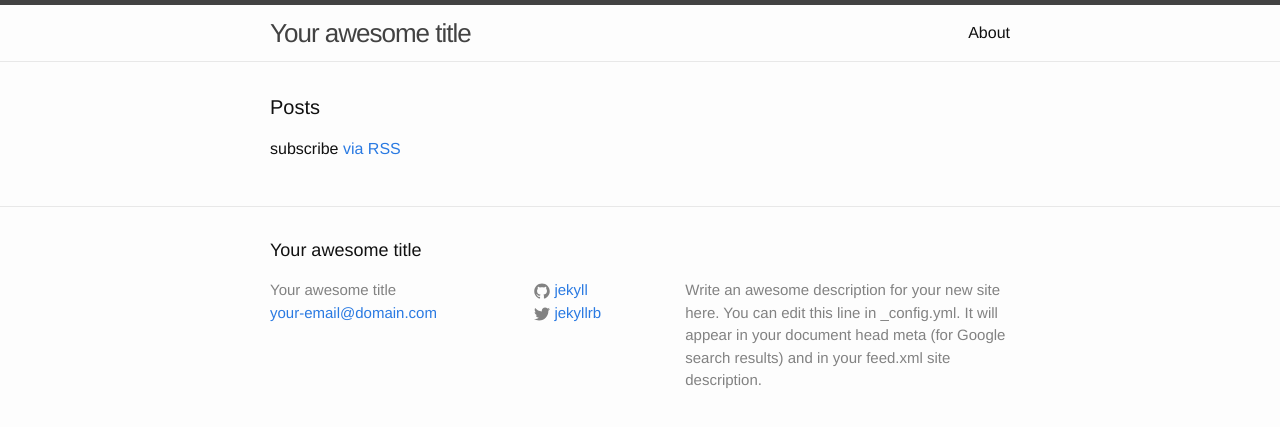
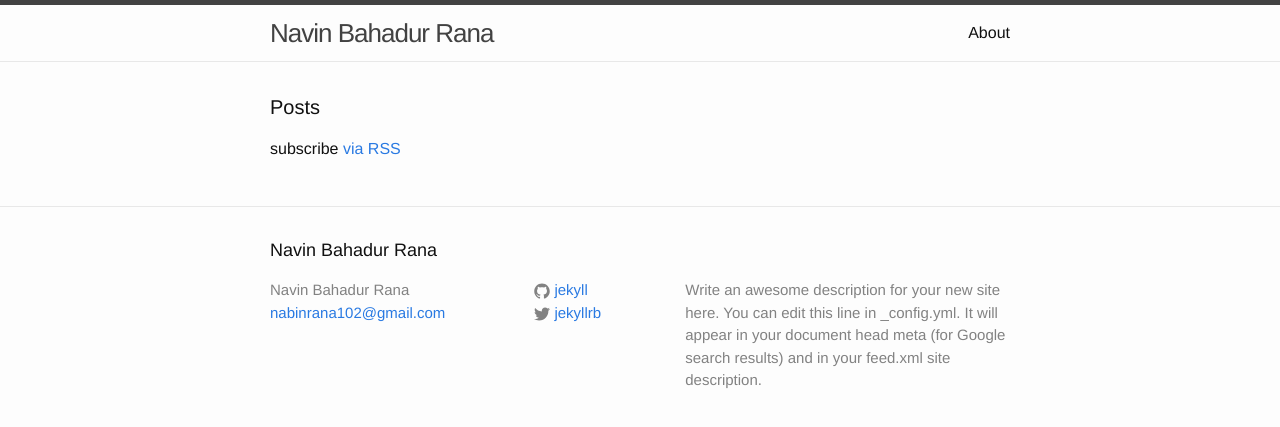
Before and after one commit to nabin98rana/nabin98rana.github.io, a Jekyll site: the page built from index.html, in a window 1280 px wide. Shown: the top 427 px of the page. Built offline with Jekyll 4.4.1, drawn with Linux system fonts in a browser that asks for light colours.

Commit message:
updated some pages

```diff
--- a/_config.yml
+++ b/_config.yml
@@ -6,8 +6,8 @@
 # 'jekyll serve'. If you change this file, please restart the server process.
 
 # Site settings
-title: Your awesome title
-email: your-email@domain.com
+title: Navin Bahadur Rana
+email: nabinrana102@gmail.com
 description: > # this means to ignore newlines until "baseurl:"
   Write an awesome description for your new site here. You can edit this
   line in _config.yml. It will appear in your document head meta (for
--- a/site/about/index.html
+++ b/site/about/index.html
@@ -12,7 +12,7 @@
 
   <link rel="stylesheet" href="/css/main.css">
   <link rel="canonical" href="http://yourdomain.com/about/">
-  <link rel="alternate" type="application/rss+xml" title="Your awesome title" href="http://yourdomain.com/feed.xml">
+  <link rel="alternate" type="application/rss+xml" title="Navin Bahadur Rana" href="http://yourdomain.com/feed.xml">
 </head>
 
 
--- a/site/index.html
+++ b/site/index.html
@@ -12,7 +12,7 @@
 
   <link rel="stylesheet" href="/css/main.css">
   <link rel="canonical" href="http://yourdomain.com/">
-  <link rel="alternate" type="application/rss+xml" title="Your awesome title" href="http://yourdomain.com/feed.xml">
+  <link rel="alternate" type="application/rss+xml" title="Navin Bahadur Rana" href="http://yourdomain.com/feed.xml">
 </head>
 
 
```
Also changed, not shown: 3 other files.
